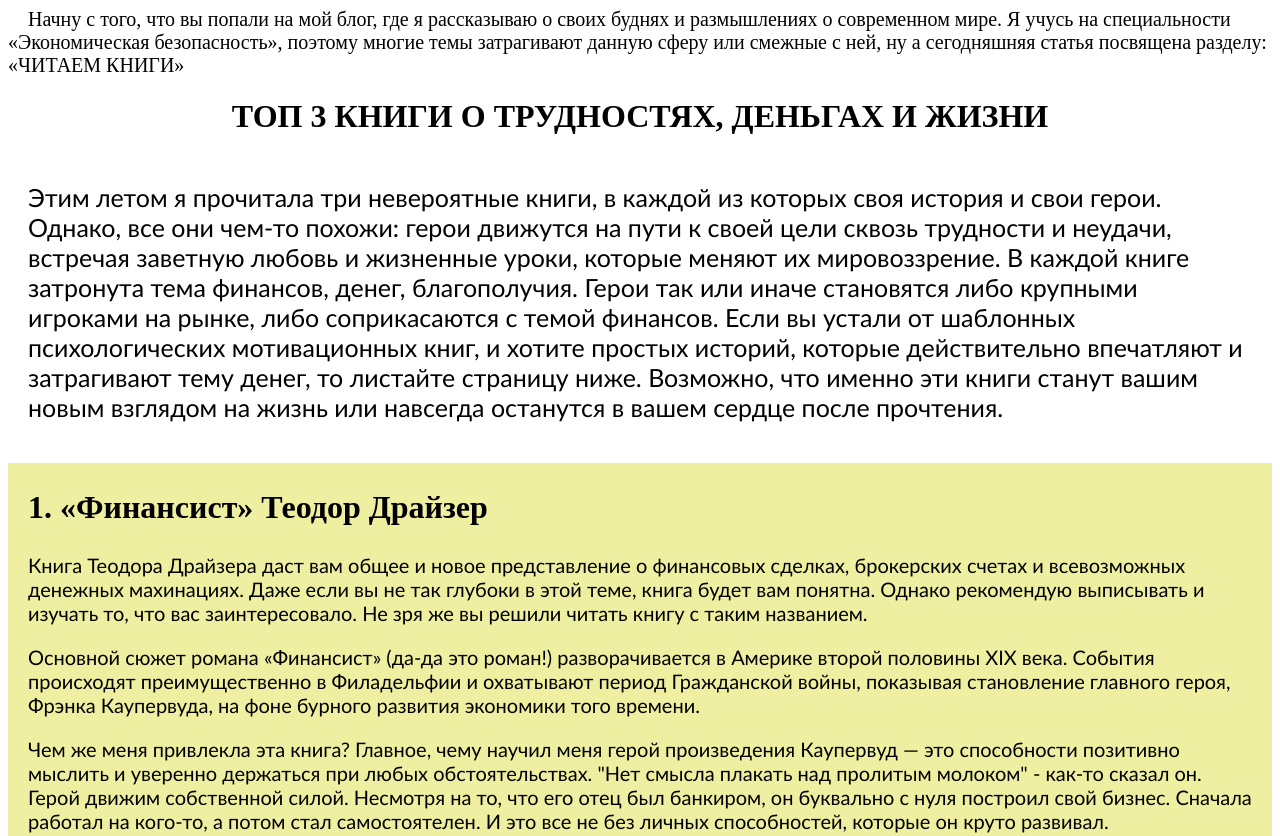
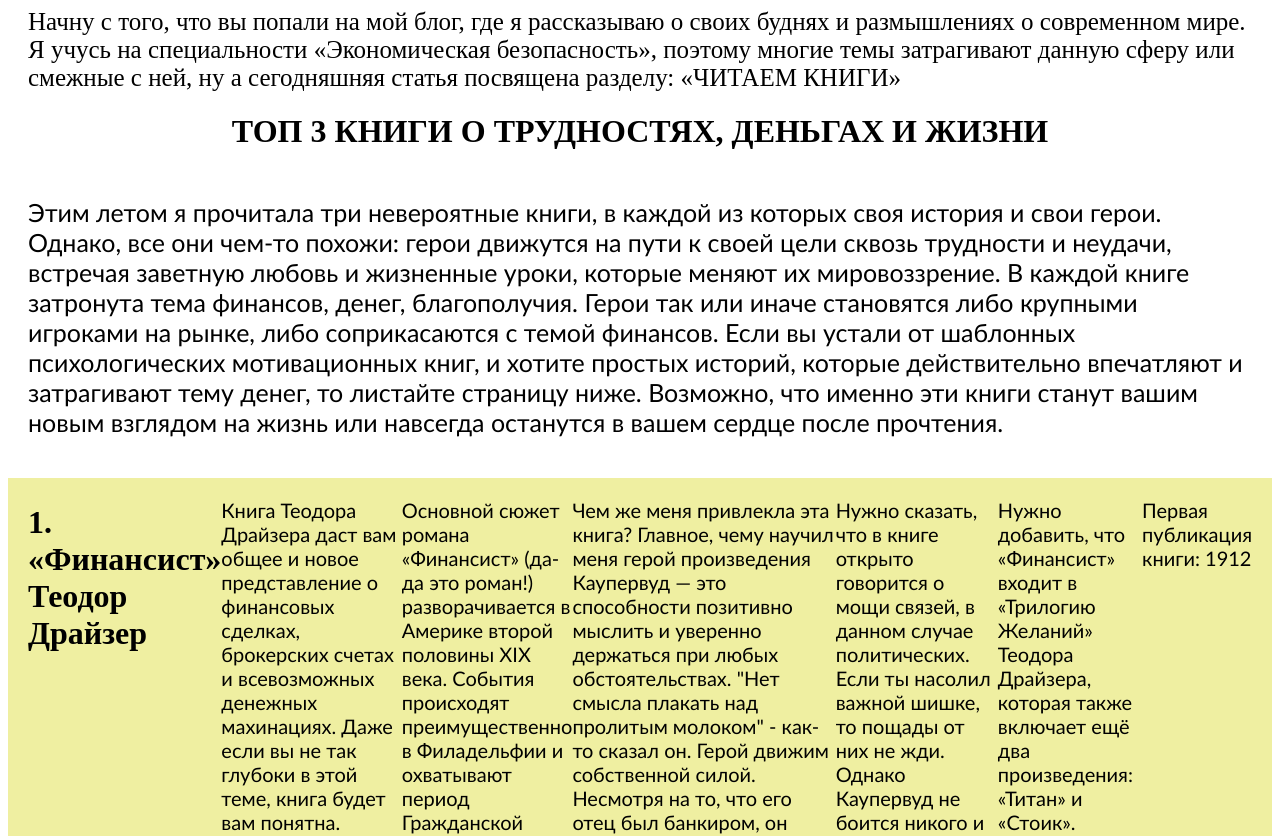
Before and after one commit to nastyshab777-cpu/blog.03, a plain HTML site: page index.html in a window 1280 px wide. Shown: the top 836 px of the page. Drawn offline with Linux system fonts and the light colour scheme.

Commit message:
Add files via upload

```diff
--- a/index.html
+++ b/index.html
@@ -16,17 +16,11 @@ padding-left: 20px;
 padding-right: 20px;
  font-size: 20px;
 }
-section1{
+section {
 padding-left: 20px;
 padding-right: 20px;
 display: flex;
 font-size: 25px;
-}
-section0 {
-padding-left: 20px;
-padding-right: 20px;
- font-size: 20px;
-padding-top: 50px;
 }
 p {
     font-family: 'Gill Sans', 'Gill Sans MT', Calibri, 'Trebuchet MS', sans-serif;
@@ -34,28 +28,30 @@ p {
 }
 h2 {
     font-size: 32px;
+    font style="border: 5cqmax;
   }
   h1 {
     text-align: center;
   }
+
 </style>
 
 
 </head>
 <body>
 
-<section0>Начну с того, что вы попали на мой блог, где я рассказываю о своих буднях и размышлениях о современном мире. Я учусь на специальности «Экономическая безопасность», поэтому многие темы затрагивают данную сферу или смежные с ней, ну а сегодняшняя статья посвящена разделу: «ЧИТАЕМ КНИГИ» </section0>
+<section>Начну с того, что вы попали на мой блог, где я рассказываю о своих буднях и размышлениях о современном мире. Я учусь на специальности «Экономическая безопасность», поэтому многие темы затрагивают данную сферу или смежные с ней, ну а сегодняшняя статья посвящена разделу: «ЧИТАЕМ КНИГИ» </section>
 
  <h1>ТОП 3 КНИГИ О ТРУДНОСТЯХ, ДЕНЬГАХ И ЖИЗНИ</h1>
-<section1>
+<section>
 <p>Этим летом я прочитала три невероятные книги, в каждой из которых своя история и свои герои. Однако, все они чем-то похожи: герои движутся на пути к своей цели сквозь трудности и неудачи, встречая заветную любовь и жизненные уроки, которые меняют их мировоззрение.
 В каждой книге затронута тема финансов, денег, благополучия. Герои так или иначе становятся либо крупными игроками на рынке, либо соприкасаются с темой финансов.
 Если вы устали от шаблонных психологических мотивационных книг, и хотите простых историй, которые действительно впечатляют и затрагивают тему денег, то листайте страницу ниже. Возможно, что именно эти книги станут вашим новым взглядом на жизнь или навсегда останутся в вашем сердце после прочтения.</p>
-</section1>
+</section>
 <p>
     <div class="card-container">
 <section class="card">
-    <h2 font style="border: 5cqmax;"> 1. «Финансист» Теодор Драйзер</h2>
+    <h2> 1. «Финансист» Теодор Драйзер</h2>
 <p> Книга Теодора Драйзера даст вам общее и новое представление о финансовых сделках, брокерских счетах и всевозможных денежных махинациях. Даже если вы не так глубоки в этой теме, книга будет вам понятна. Однако рекомендую выписывать и изучать то, что вас заинтересовало. Не зря же вы решили читать книгу с таким названием.</p>
 <p> Основной сюжет романа «Финансист» (да-да это роман!) разворачивается в Америке второй половины XIX века. События происходят преимущественно в Филадельфии и охватывают период Гражданской войны, показывая становление главного героя, Фрэнка Каупервуда, на фоне бурного развития экономики того времени. </p>
 <p> Чем же меня привлекла эта книга? Главное, чему научил меня герой произведения Каупервуд — это способности позитивно мыслить и уверенно держаться при любых обстоятельствах. "Нет смысла плакать над пролитым молоком" - как-то сказал он. Герой движим собственной силой. Несмотря на то, что его отец был банкиром, он буквально с нуля построил свой бизнес. Сначала работал на кого-то, а потом стал самостоятелен.
@@ -63,7 +59,6 @@ h2 {
 <p> Нужно сказать, что в книге открыто говорится о мощи связей, в данном случае политических. Если ты насолил важной шишке, то пощады от них не жди. Однако Каупервуд не боится никого и ничего. Он решительно действует так, как считает правильным. И да, герой действительно умён и привлекателен. </p>
 <p> Нужно добавить, что «Финансист» входит в «Трилогию Желаний» Теодора Драйзера, которая также включает ещё два произведения: «Титан» и «Стоик». Поэтому если вы дочитаете «Финансиста» вас ждет продолжение о жизни Каупервуда в других произведениях писателя. <p>
 <p> Первая публикация книги: 1912 </p>
-</p>
 </section>
 <img src="photo_2025-10-26_01-41-04.jpg" alt="«Финансист»">
     </div>
@@ -76,7 +71,6 @@ h2 {
 <p>Время-не-ждет – так прозвали главного героя Элама Харниша. Сюжет романа (да, это опять роман) происходит на Аляске в конце XIX века, а затем переносится в Сан-Франциско, где главный герой, золотоискатель Элам Харниш, становится успешным предпринимателем, пока не возвращается на Аляску. Это время золотой лихорадки.</p>
 <p>Остальные подробности сюжета я отпущу. Скажу только одно, что на протяжении середины романа мне было грустно наблюдать как главный герой трансформировался. </p>
 <p>Первая публикация книги: 1910</p>
-</p>
 </section>
 <img src="photo_2025-10-26_01-41-03.jpg" alt="Время-не-ждет">
 </div>
@@ -97,6 +91,6 @@ img src="photo_2025-10-26_11-24-20.jpg" alt="Бог всегда путешес
 </div>
 <p>Итого: трудности, любовь, успех, слава и деньги. А нужны ли деньги героям в конце концов? </p>
 <a href="https://t.me/asya_stasiv_13">Связаться в телеграмм</a>
-<input:conteiner></input:conteiner>
+
 </body>
 </html>
```
